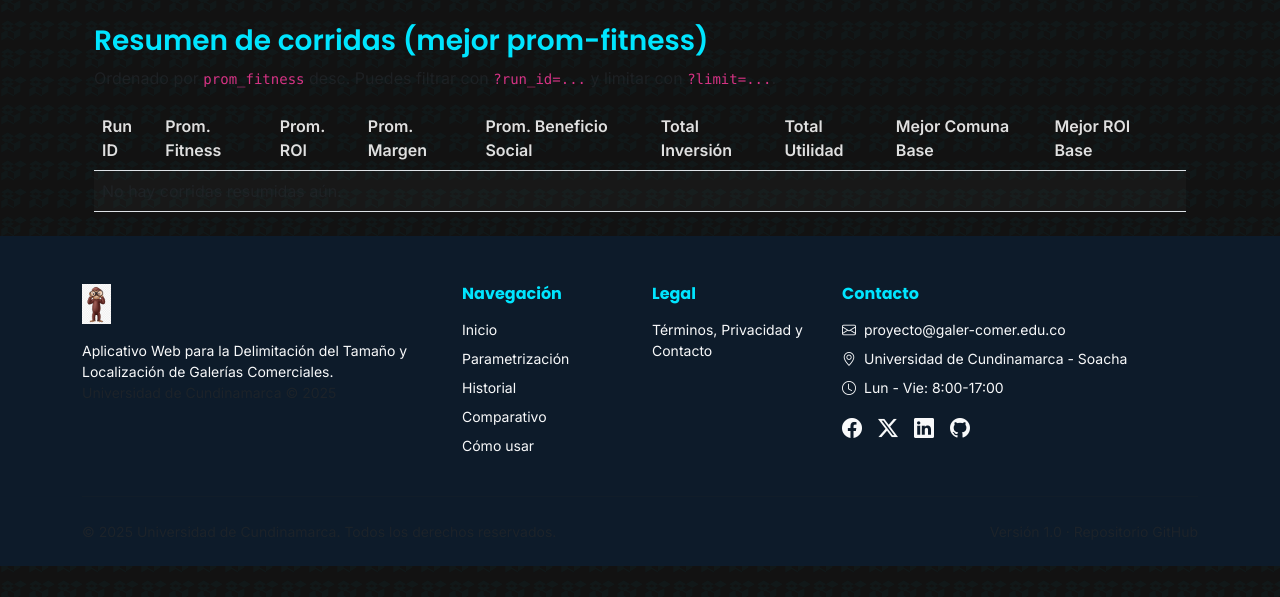
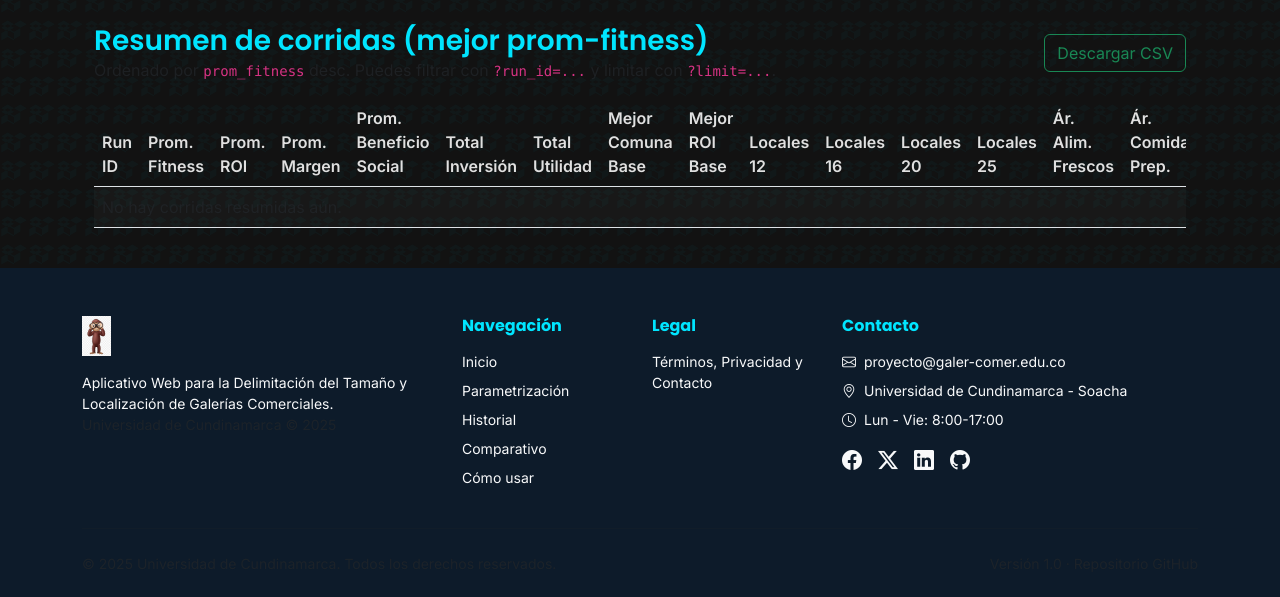
Before and after one commit to lSMateol/Galer_Comer, a Flask app: page /resumen-corrida in a window 1280 px wide. Shown: the part 66-663 px from the top of the page. Run offline with Flask 3, Linux system fonts and the light colour scheme; data that the repository does not hold is empty.

Commit message:
Añadir exportación de resumen de corridas como CSV y mejorar la vista con nuevos campos agregados.

```diff
--- a/app.py
+++ b/app.py
@@ -1,9 +1,9 @@
-from flask import Flask, render_template, request, jsonify, session, redirect, url_for, flash,current_app, abort, g
+from flask import Flask, render_template, request, jsonify, session, redirect, url_for, flash,current_app, abort, g, Response
 from datetime import datetime
 from utils.genetic_algorithm import *
 from extensions import db
 from models import *
-from sqlalchemy import text, func
+from sqlalchemy import text, func, cast, Integer
 from dotenv import load_dotenv
 from functools import wraps
 import uuid
@@ -13,6 +13,8 @@ import random
 import threading
 import time
 import os
+import io
+import csv
 
 load_dotenv()
 
@@ -1536,13 +1538,13 @@ def comparativo():
 def resumen_corrida():
     uk = get_or_create_user_key()
 
-    # (Opcional) backfill rápido por si hay corridas sin resumen
+    # (Opcional) backfill por si hay corridas sin resumen
     try:
         run_ids = [r[0] for r in db.session.query(Ejecucion.run_id)
                    .filter(Ejecucion.user_key == uk).distinct().all()]
         for rid in run_ids:
             if not ResumenRun.query.filter_by(user_key=uk, run_id=rid).first():
-                guardar_resumen_run(rid, uk)  # ya definida en app.py
+                guardar_resumen_run(rid, uk)
     except Exception:
         db.session.rollback()
 
@@ -1552,7 +1554,6 @@ def resumen_corrida():
 
     q = (ResumenRun.query
          .filter(ResumenRun.user_key == uk))
-
     if only_run:
         q = q.filter(ResumenRun.run_id == only_run)
 
@@ -1561,7 +1562,147 @@ def resumen_corrida():
                .limit(limit)
                .all())
 
-    return render_template("resumen_corrida.html", filas=filas)
+    # Agregados por run_id (locales, áreas, ingresos/egresos)
+    aggs = (
+        db.session.query(
+            Ejecucion.run_id.label("run_id"),
+            func.coalesce(func.sum(cast(Ejecucion.locales_12, Integer)), 0).label("sum_l12"),
+            func.coalesce(func.sum(cast(Ejecucion.locales_16, Integer)), 0).label("sum_l16"),
+            func.coalesce(func.sum(cast(Ejecucion.locales_20, Integer)), 0).label("sum_l20"),
+            func.coalesce(func.sum(cast(Ejecucion.locales_25, Integer)), 0).label("sum_l25"),
+            func.coalesce(func.sum(cast(EjecucionDetalle.ar_alimentos_frescos, Integer)), 0).label("sum_ar_af"),
+            func.coalesce(func.sum(cast(EjecucionDetalle.ar_comidas_preparadas, Integer)), 0).label("sum_ar_cp"),
+            func.coalesce(func.sum(cast(EjecucionDetalle.ar_no_alimentarios, Integer)), 0).label("sum_ar_nal"),
+            func.coalesce(func.sum(cast(EjecucionDetalle.ar_complementarios, Integer)), 0).label("sum_ar_sc"),
+            func.coalesce(func.sum(EjecucionDetalle.ing_total), 0.0).label("sum_ing_total"),
+            func.coalesce(func.sum(EjecucionDetalle.egr_total), 0.0).label("sum_egr_total"),
+        )
+        .outerjoin(EjecucionDetalle, EjecucionDetalle.ejecucion_id == Ejecucion.id)
+        .filter(Ejecucion.user_key == uk)
+        .group_by(Ejecucion.run_id)
+        .all()
+    )
+
+    aggs_map = {
+        a.run_id: {
+            "sum_l12": a.sum_l12, "sum_l16": a.sum_l16, "sum_l20": a.sum_l20, "sum_l25": a.sum_l25,
+            "sum_ar_af": a.sum_ar_af, "sum_ar_cp": a.sum_ar_cp, "sum_ar_nal": a.sum_ar_nal, "sum_ar_sc": a.sum_ar_sc,
+            "sum_ing_total": float(a.sum_ing_total or 0.0),
+            "sum_egr_total": float(a.sum_egr_total or 0.0),
+        }
+        for a in aggs
+    }
+
+    rows_with_aggs = []
+    for r in filas:
+        sums = aggs_map.get(r.run_id, {
+            "sum_l12": 0, "sum_l16": 0, "sum_l20": 0, "sum_l25": 0,
+            "sum_ar_af": 0, "sum_ar_cp": 0, "sum_ar_nal": 0, "sum_ar_sc": 0,
+            "sum_ing_total": 0.0, "sum_egr_total": 0.0,
+        })
+        rows_with_aggs.append({"resumen": r, **sums})
+
+    return render_template(
+        "resumen_corrida.html",
+        rows_with_aggs=rows_with_aggs,
+        only_run=only_run,
+        limit=limit,
+    )
+
+
+@app.route("/resumen-corrida.csv")
+def resumen_corrida_csv():
+    """Exporta el mismo resumen como CSV respetando los filtros."""
+    uk = get_or_create_user_key()
+
+    only_run = (request.args.get("run_id") or "").strip()
+    limit = int(request.args.get("limit", 50) or 50)
+
+    q = (ResumenRun.query
+         .filter(ResumenRun.user_key == uk))
+    if only_run:
+        q = q.filter(ResumenRun.run_id == only_run)
+
+    filas = (q.order_by(ResumenRun.prom_fitness.desc(),
+                        ResumenRun.created_at.desc())
+               .limit(limit)
+               .all())
+
+    aggs = (
+        db.session.query(
+            Ejecucion.run_id.label("run_id"),
+            func.coalesce(func.sum(cast(Ejecucion.locales_12, Integer)), 0).label("sum_l12"),
+            func.coalesce(func.sum(cast(Ejecucion.locales_16, Integer)), 0).label("sum_l16"),
+            func.coalesce(func.sum(cast(Ejecucion.locales_20, Integer)), 0).label("sum_l20"),
+            func.coalesce(func.sum(cast(Ejecucion.locales_25, Integer)), 0).label("sum_l25"),
+            func.coalesce(func.sum(cast(EjecucionDetalle.ar_alimentos_frescos, Integer)), 0).label("sum_ar_af"),
+            func.coalesce(func.sum(cast(EjecucionDetalle.ar_comidas_preparadas, Integer)), 0).label("sum_ar_cp"),
+            func.coalesce(func.sum(cast(EjecucionDetalle.ar_no_alimentarios, Integer)), 0).label("sum_ar_nal"),
+            func.coalesce(func.sum(cast(EjecucionDetalle.ar_complementarios, Integer)), 0).label("sum_ar_sc"),
+            func.coalesce(func.sum(EjecucionDetalle.ing_total), 0.0).label("sum_ing_total"),
+            func.coalesce(func.sum(EjecucionDetalle.egr_total), 0.0).label("sum_egr_total"),
+        )
+        .outerjoin(EjecucionDetalle, EjecucionDetalle.ejecucion_id == Ejecucion.id)
+        .filter(Ejecucion.user_key == uk)
+        .group_by(Ejecucion.run_id)
+        .all()
+    )
+
+    aggs_map = {
+        a.run_id: {
+            "sum_l12": a.sum_l12, "sum_l16": a.sum_l16, "sum_l20": a.sum_l20, "sum_l25": a.sum_l25,
+            "sum_ar_af": a.sum_ar_af, "sum_ar_cp": a.sum_ar_cp, "sum_ar_nal": a.sum_ar_nal, "sum_ar_sc": a.sum_ar_sc,
+            "sum_ing_total": float(a.sum_ing_total or 0.0),
+            "sum_egr_total": float(a.sum_egr_total or 0.0),
+        }
+        for a in aggs
+    }
+
+    # Generar CSV
+    output = io.StringIO(newline="")
+    writer = csv.writer(output)
+
+    writer.writerow([
+        "run_id",
+        "prom_fitness", "prom_roi", "prom_margen", "prom_ben_social",
+        "total_inversion", "total_utilidad",
+        "mejor_comuna_base", "mejor_roi_base",
+        "locales_12", "locales_16", "locales_20", "locales_25",
+        "ar_alimentos_frescos", "ar_comidas_preparadas", "ar_no_alimentarios", "ar_complementarios",
+        "ing_total", "egr_total",
+    ])
+
+    for r in filas:
+        sums = aggs_map.get(r.run_id, {
+            "sum_l12": 0, "sum_l16": 0, "sum_l20": 0, "sum_l25": 0,
+            "sum_ar_af": 0, "sum_ar_cp": 0, "sum_ar_nal": 0, "sum_ar_sc": 0,
+            "sum_ing_total": 0.0, "sum_egr_total": 0.0,
+        })
+        writer.writerow([
+            r.run_id,
+            (r.prom_fitness or 0),
+            (r.prom_roi or 0),
+            (r.prom_margen or 0),
+            (r.prom_ben_social or 0),
+            (r.total_inversion or 0),
+            (r.total_utilidad or 0),
+            (r.mejor_comuna_base if r.mejor_comuna_base is not None else ""),
+            (r.mejor_roi_base or 0),
+            sums["sum_l12"], sums["sum_l16"], sums["sum_l20"], sums["sum_l25"],
+            sums["sum_ar_af"], sums["sum_ar_cp"], sums["sum_ar_nal"], sums["sum_ar_sc"],
+            sums["sum_ing_total"], sums["sum_egr_total"],
+        ])
+
+    csv_bytes = output.getvalue().encode("utf-8-sig")  # BOM para Excel
+    output.close()
+
+    return Response(
+        csv_bytes,
+        mimetype="text/csv; charset=utf-8",
+        headers={
+            "Content-Disposition": 'attachment; filename="resumen_corrida.csv"'
+        },
+    )
 
 @app.route('/como-usar')
 def como_usar():
--- a/templates/resumen_corrida.html
+++ b/templates/resumen_corrida.html
@@ -1,9 +1,24 @@
 {% extends "base.html" %}
 {% block content %}
 <div class="container mt-4">
-  <h3>Resumen de corridas (mejor prom-fitness)</h3>
-  <p class="text-muted">Ordenado por <code>prom_fitness</code> desc. Puedes filtrar con <code>?run_id=...</code> y limitar con <code>?limit=...</code>.</p>
+  <div class="d-flex align-items-center justify-content-between">
+    <div>
+      <h3 class="mb-0">Resumen de corridas (mejor prom-fitness)</h3>
+      <p class="text-muted mb-0">
+        Ordenado por <code>prom_fitness</code> desc. Puedes filtrar con <code>?run_id=...</code> y limitar con <code>?limit=...</code>.
+      </p>
+    </div>
+    <div>
+      <a
+        class="btn btn-outline-success"
+        href="{{ url_for('resumen_corrida_csv', run_id=only_run, limit=limit) }}"
+      >
+        Descargar CSV
+      </a>
+    </div>
+  </div>
 
+  <div class="table-responsive mt-3">
     <table class="table table-striped align-middle">
       <thead>
         <tr>
@@ -16,11 +31,23 @@
           <th>Total Utilidad</th>
           <th>Mejor Comuna Base</th>
           <th>Mejor ROI Base</th>
+          <th>Locales 12</th>
+          <th>Locales 16</th>
+          <th>Locales 20</th>
+          <th>Locales 25</th>
+          <th>Ár. Alim. Frescos</th>
+          <th>Ár. Comidas Prep.</th>
+          <th>Ár. No Aliment.</th>
+          <th>Ár. Complement.</th>
+          <th>Ingresos Totales</th>
+          <th>Egresos Totales</th>
           <th></th>
         </tr>
       </thead>
       <tbody>
-    {% for r in filas %}
+      {% if rows_with_aggs and rows_with_aggs|length > 0 %}
+        {% for item in rows_with_aggs %}
+          {% set r = item.resumen %}
           <tr>
             <td class="font-monospace">{{ r.run_id }}</td>
             <td>{{ "%.4f"|format(r.prom_fitness or 0) }}</td>
@@ -31,15 +58,31 @@
             <td>${{ "{:,.2f}".format(r.total_utilidad or 0) }}</td>
             <td>{{ r.mejor_comuna_base or "-" }}</td>
             <td>{{ "%.2f"|format(r.mejor_roi_base or 0) }}%</td>
+
+            <td>{{ item.sum_l12 }}</td>
+            <td>{{ item.sum_l16 }}</td>
+            <td>{{ item.sum_l20 }}</td>
+            <td>{{ item.sum_l25 }}</td>
+
+            <td>{{ item.sum_ar_af }}</td>
+            <td>{{ item.sum_ar_cp }}</td>
+            <td>{{ item.sum_ar_nal }}</td>
+            <td>{{ item.sum_ar_sc }}</td>
+
+            <td>${{ "{:,.2f}".format(item.sum_ing_total or 0) }}</td>
+            <td>${{ "{:,.2f}".format(item.sum_egr_total or 0) }}</td>
+
             <td>
               <a class="btn btn-sm btn-outline-primary"
                  href="{{ url_for('resultados', run_id=r.run_id) }}">Ver detalles</a>
             </td>
           </tr>
+        {% endfor %}
       {% else %}
-      <tr><td colspan="10" class="text-muted">No hay corridas resumidas aún.</td></tr>
-    {% endfor %}
+        <tr><td colspan="20" class="text-muted">No hay corridas resumidas aún.</td></tr>
+      {% endif %}
       </tbody>
     </table>
   </div>
+</div>
 {% endblock %}
```
Lines whose indentation alone changed are shown as unchanged.
